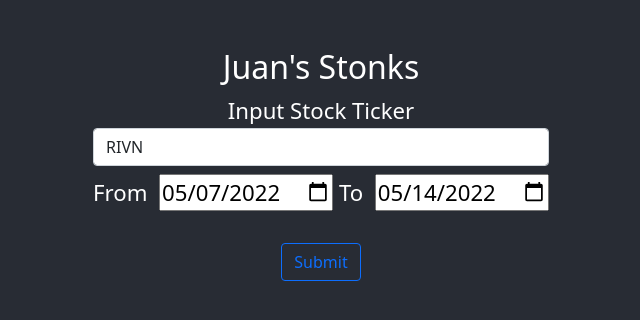
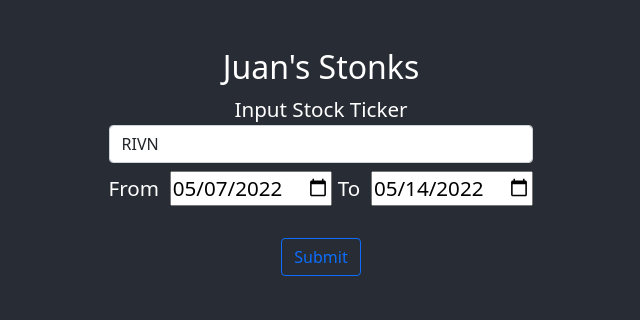
Before and after one commit to dtantil1/juanstonks-react, a React (Create React App) app: page / in a window 1280 px wide. Shown: the top 320 px of the page, without its empty margins (319-959 px from the left). Built offline with nearby package versions, Linux system fonts and the light colour scheme.

Commit message:
font tweak

```diff
--- a/src/App.css
+++ b/src/App.css
@@ -14,7 +14,7 @@ body{
   flex-direction: column;
   align-items: center;
   justify-content: center;
-  font-size: calc(7px + 1.9vmin);
+  font-size: calc(7px + 1.7vmin);
   color: white;
 }
 
```
